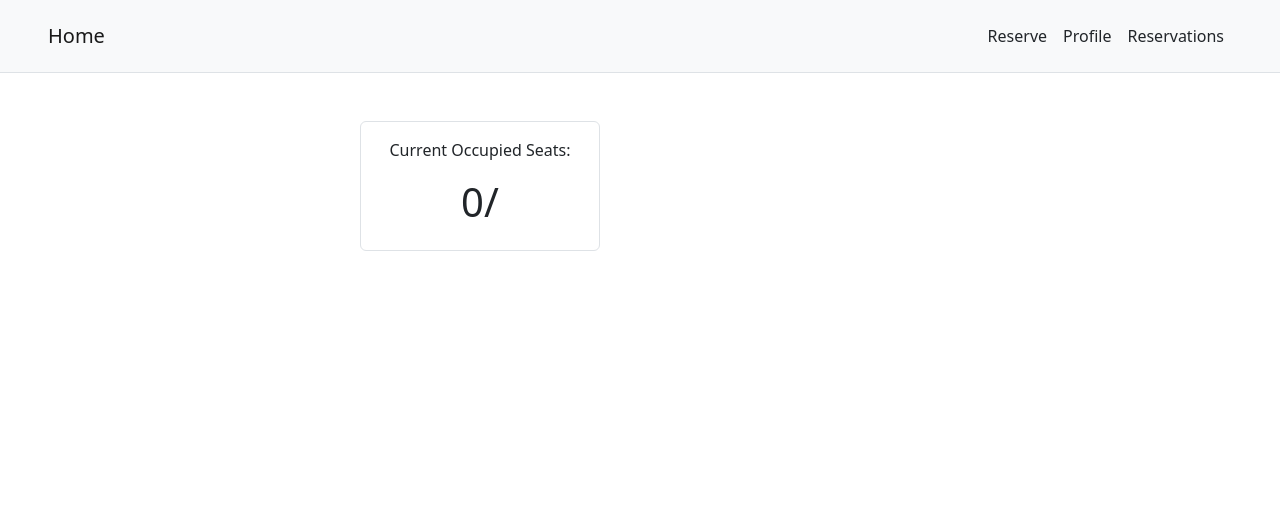
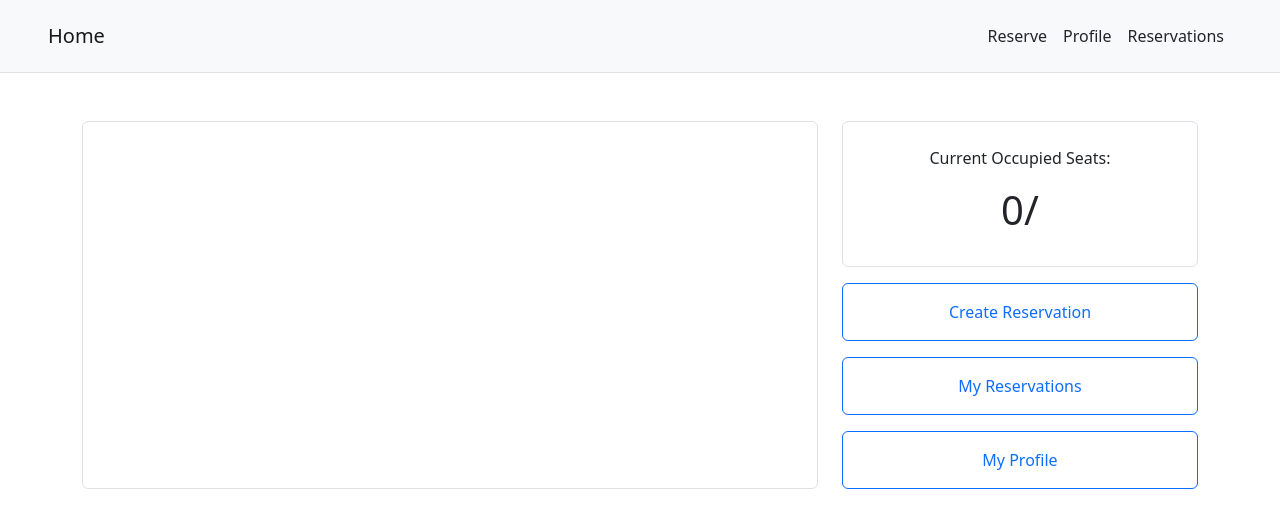
Before and after one commit to kaiqichee/SSW540GroupProject, a React (Create React App) app: page / in a window 1280 px wide. Shown: the top 528 px of the page. Built offline with nearby package versions, Linux system fonts and the light colour scheme; no server answers.

Commit message:
set up homepage structure with spot for seat chart visualization

```diff
--- a/src/pages/Home.js
+++ b/src/pages/Home.js
@@ -1,9 +1,24 @@
 import CurrentSeats from "./home/CurrentSeats.js"
+import SeatChart from "./home/SeatChart.js"
+
 export function Home() {
 
     return (
-        <div className="d-flex justify-content-center w-75" >
-            <CurrentSeats />
+        <div className="w-90 container" >
+            <div className="row mt-5">
+                <div className="col-8">
+                    <SeatChart />
+                </div>
+                <div className="col-4">
+                    <CurrentSeats />
+                    <button className="btn btn-outline-primary w-100 mt-3 p-3" onClick={()=>window.location.href="/reserve"}>Create Reservation</button>
+                    <button className="btn btn-outline-primary w-100 mt-3 p-3" onClick={()=>window.location.href="/myReservations"}>My Reservations</button>
+                    <button className="btn btn-outline-primary w-100 mt-3 p-3" onClick={()=>window.location.href="/profile"}>My Profile</button>
+
+                </div>
+
+            </div>
+
         </div>
     );
 }
--- a/src/pages/home/CurrentSeats.js
+++ b/src/pages/home/CurrentSeats.js
@@ -34,7 +34,7 @@ export default function CurrentSeats() {
     }
 
     return (
-        <div className="d-flex flex-column justify-content-center border rounded w-25 p-3 mt-5" >
+        <div className="d-flex flex-column justify-content-center border rounded p-4" >
             <p>Current Occupied Seats: </p>
             <h1>{currentRes.length}/{totalSeats}</h1>
         </div>
--- /dev/null
+++ b/src/pages/home/SeatChart.js
@@ -0,0 +1,10 @@
+import axios from "axios";
+import React, {useEffect, useState} from 'react';
+
+export default function CurrentSeats() {
+    return (
+        <div className="d-flex flex-column justify-content-center border rounded p-4 w-100 h-100" >
+
+        </div>
+    );
+}
```
